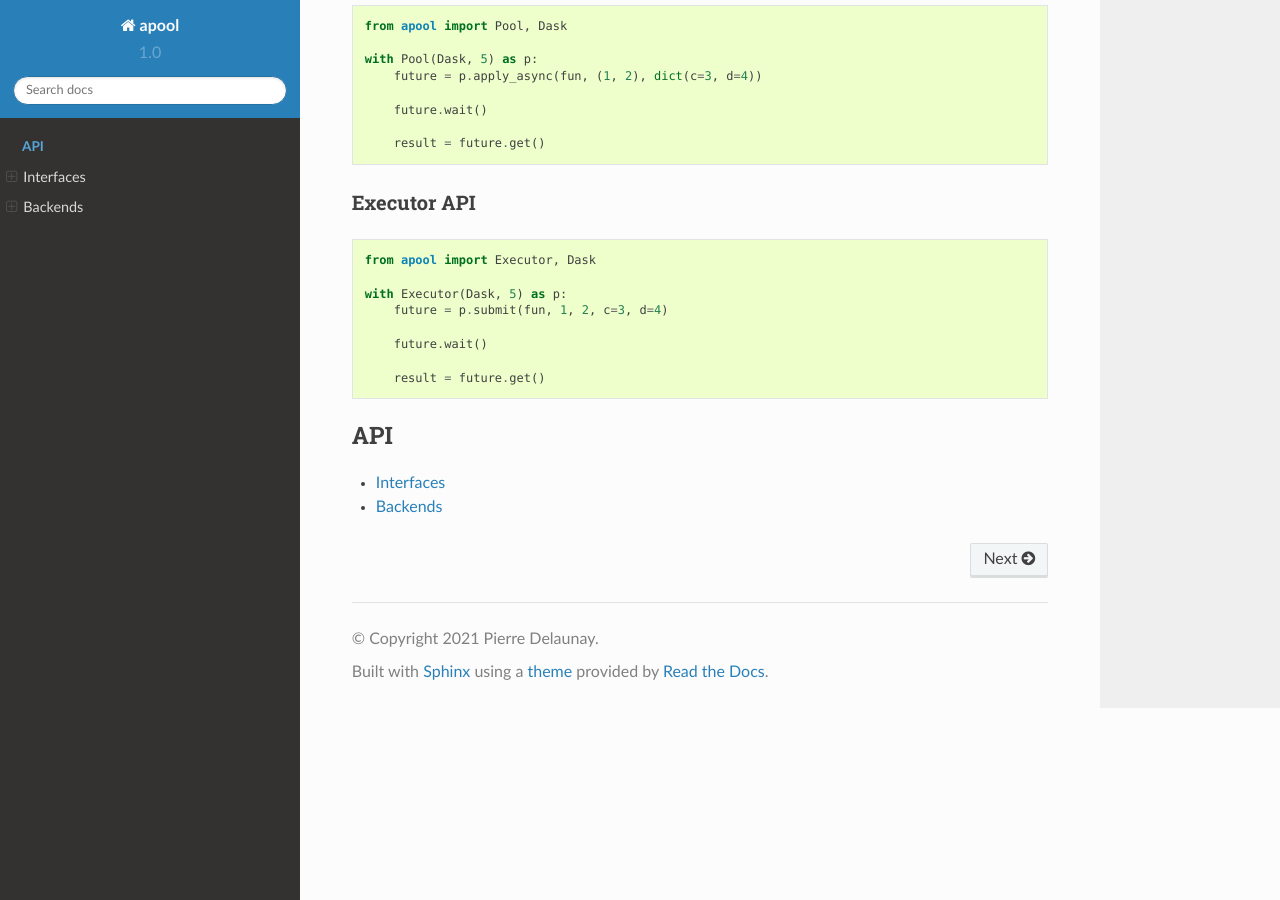
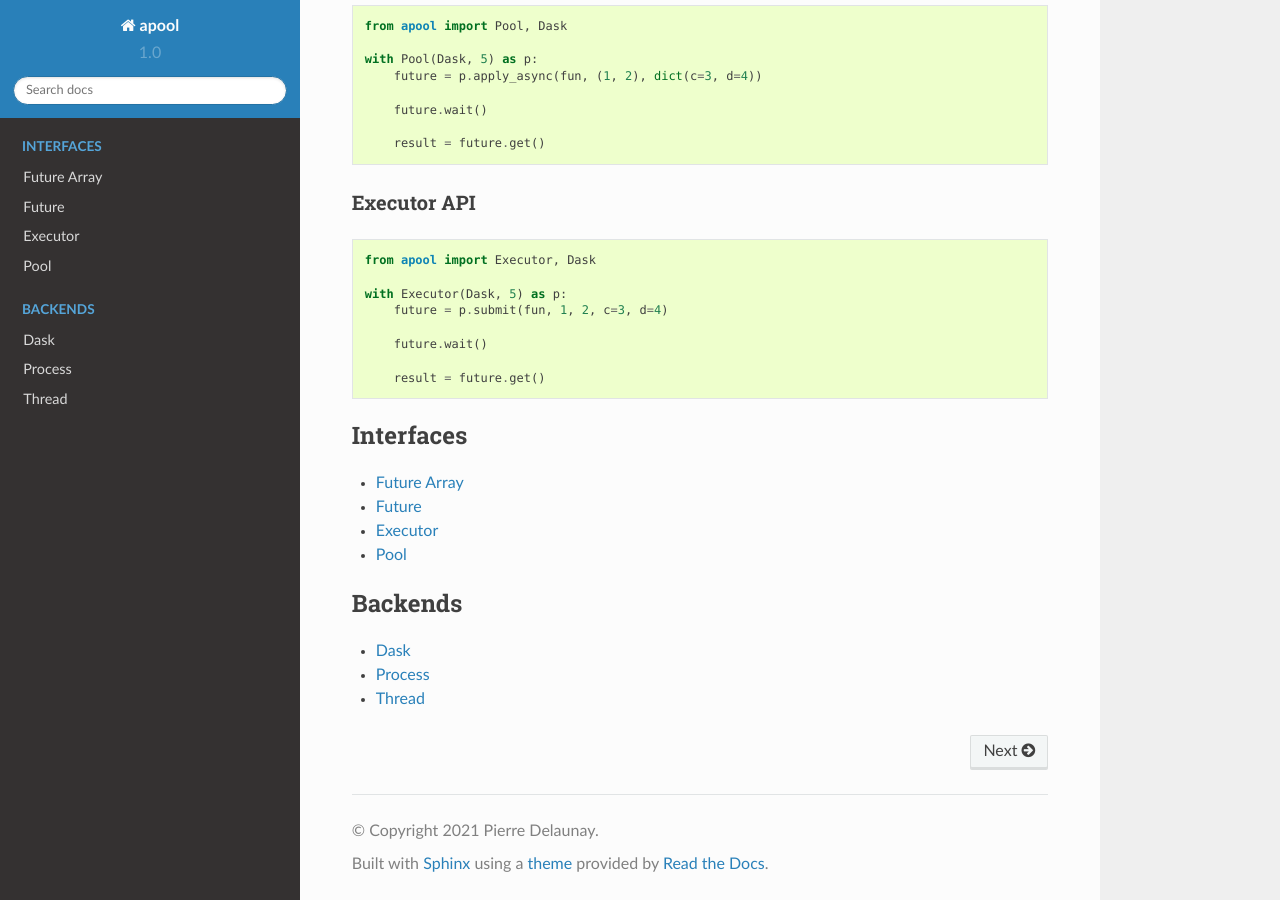
Before and after one commit to Delaunay/apool, a Sphinx documentation site: the page built from docs/index.rst, in a window 1280 px wide and 900 px high, scrolled down 763 px. Built offline with Sphinx 7.4.7 and the Read the Docs theme 2.0.0, drawn with Linux system fonts in a browser that asks for light colours.

```diff
--- a/README.rst
+++ b/README.rst
@@ -14,10 +14,13 @@ API and with their respective Futures. This library brings them together.
    pip install apool
 
 
-
 .. image:: https://codecov.io/gh/Delaunay/apool/branch/main/graph/badge.svg?token=gQo0w4KQBV
    :target: https://codecov.io/gh/Delaunay/apool
 
+
+.. image:: https://readthedocs.org/projects/apool/badge/?version=latest
+   :target: https://apool.readthedocs.io/en/latest/?badge=latest
+   :alt: Documentation Status
 
 Features
 --------
--- a/docs/backends/index.rst
+++ /dev/null
@@ -1,10 +0,0 @@
-Backends
-========
-
-.. toctree::
-   :caption: API
-   :maxdepth: 1
-
-   dask
-   process
-   thread
--- a/docs/index.rst
+++ b/docs/index.rst
@@ -1,8 +1,18 @@
 .. include:: ../README.rst
 
 .. toctree::
-   :caption: API
+   :caption: Interfaces
    :maxdepth: 1
 
-   interfaces/index
-   backends/index
+   interfaces/array
+   interfaces/future
+   interfaces/executor
+   interfaces/pool
+
+
+.. toctree::
+   :caption: Backends
+
+   backends/dask
+   backends/process
+   backends/thread
```
Also changed, not shown: docs/interfaces/index.rst (deleted, +0 -10 lines).
